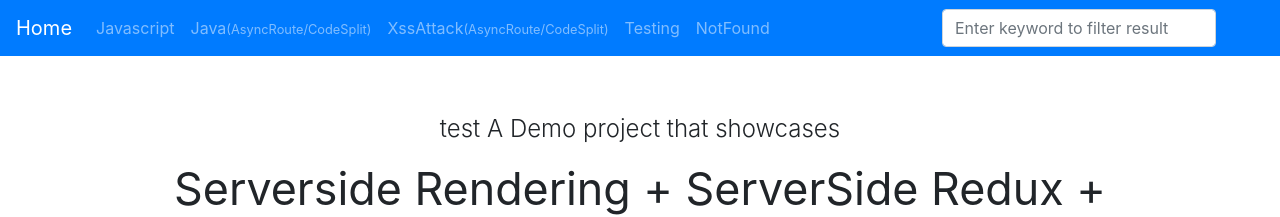
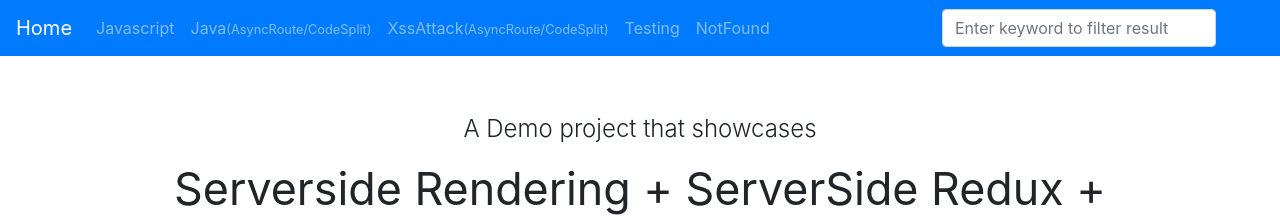
Before and after one commit to limuzi91/Serverside-Rendering, a React app: page / in a window 1280 px wide. Shown: the top 217 px of the page. Built offline with nearby package versions, Linux system fonts and the light colour scheme.

Commit message:
update readme

```diff
--- a/src/pages/HomePage.js
+++ b/src/pages/HomePage.js
@@ -41,9 +41,7 @@ class HomePage extends Component {
           style={{ minHeight: "100vh", marginTop: "-100px" }}
         >
           <div>
-            <h4 className="font-weight-light">
-              test A Demo project that showcases
-            </h4>
+            <h4 className="font-weight-light">A Demo project that showcases</h4>
             <h4 className="display-4 mb-5">
               <small>
                 Serverside Rendering + ServerSide Redux + CodeSplitting /
```
Also changed, not shown: 1 other file (tests, documents, lock files or other folders).
